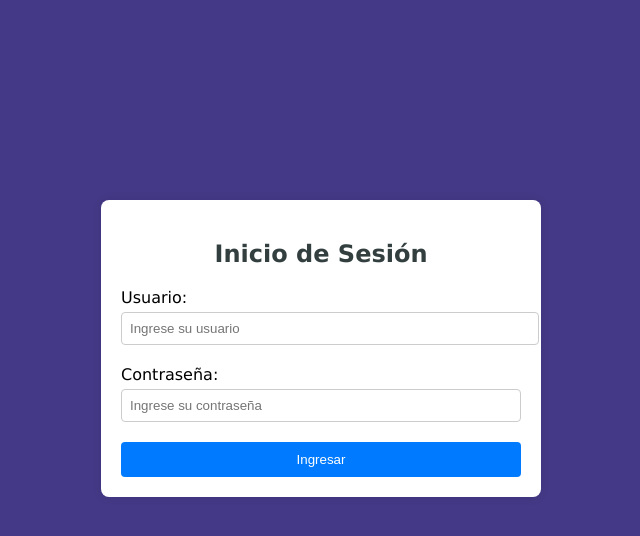
After one commit to BrayanStak/BrayanStak, a PHP site: page /formulario.html in a window 1280 px wide. The commit adds this page. Shown: the top 536 px of the page, without its empty margins (319-959 px from the left). Run offline with PHP 8.4, Linux system fonts and the light colour scheme.

Commit message:
Add files via upload

```diff
--- /dev/null
+++ b/estilo.css
@@ -0,0 +1,91 @@
+body {
+
+    background-color: #443986;
+    /* Establece el color de fondo del documento*/
+}
+
+.container {
+    background-color: #fff;
+    /* Establece el color de fondo del contenedor*/
+    max-width: 400px;
+    /* Establece el ancho del contenedor*/
+    max-height: 700px;
+    /* Establece el alto del contenedor*/
+    margin: 200px auto;
+    /* Establece la margen exterior del contenedor*/
+    padding: 20px;
+    /* Establece el espacio entre el contenido y el borde del elemento*/
+    border-radius: 8px;
+    /* Agrega el radio a las esquinas del contenedor*/
+    box-shadow: 0px 0px 10px rgba(0, 0, 0, 0.1);
+    /* Agrega sombra al contenedor*/
+}
+
+#titulo {
+    text-align: center;
+    /* centra el titulo*/
+    font-family: Verdana, Geneva, Tahoma, sans-serif;
+    /* cambia el tipo de letra*/
+    color: rgb(51, 63, 63);
+    /* Asigna color al titulo*/
+
+}
+
+.grupo {
+    margin-bottom: 20px;
+    /* Establece la margin inferior a cada grupo de formulario*/
+}
+
+.grupo label {
+    display: block;
+    /*Hace que las etiquetas de los campos de formulario sean bloques para que aparezcan en líneas separadas*/
+    margin-bottom: 5px;
+    /* Agrega un espacio inferior a cada etiqueta */
+    font-family: Verdana, Geneva, Tahoma, sans-serif;
+    /* Agrega un tipo de letra */
+}
+
+.grupo input[type="text"] {
+    /* editar el texto nombre de usuario */
+    width: 100%;
+    /* ajustar el ancho al 100 por ciento */
+    padding: 8px;
+    /* colocar padding de 8 px */
+    border-radius: 4px;
+    /* Agregaar un borde a las esquinas */
+    border: 1px solid #ccc;
+    /* colocar un borde */
+
+}
+
+.grupo input[type="password"] {
+    width: 100%;
+    padding: 8px;
+    border-radius: 4px;
+    border: 1px solid #ccc;
+    box-sizing: border-box;
+}
+
+button {
+    width: 100%;
+    /* Ajustar al ancho del container */
+    padding: 10px;
+    /* Agrega un espacio entre el contenido y el borde */
+    background-color: #007bff;
+    /* Asignar color azul */
+    color: #fff;
+    /* color letra en blanco */
+    border: none;
+    /* quitar bordes */
+    border-radius: 4px;
+    /* Agrega borde a las esquinas */
+    cursor: pointer;
+    /*colocar un puntero cuando el mouse este encima */
+    transition: background-color 0.3s ease;
+    /* Agrega una transicion */
+}
+
+button:hover {
+    background-color: #3182a8ff;
+    /* Agrega un cambio de color al botton cuando el puntero este sobre el */
+}
--- /dev/null
+++ b/formulario.html
@@ -0,0 +1,38 @@
+<!DOCTYPE html>
+<html lang="en">
+
+<head>
+    <meta charset="UTF-8">
+    <meta name="viewport" content="width=device-width, initial-scale=1.0">
+    <title>Formulario</title>
+    <link rel="stylesheet" href="estilo.css">
+</head>
+
+<body>
+
+    <div class="container">
+        <form>
+
+            <div id="titulo">
+                <h2>Inicio de Sesión</h2>
+            </div>
+
+            <div class="grupo">
+                <label for="usuario">Usuario:</label>
+                <input type="text" id="usuario" name="usuario" placeholder="Ingrese su usuario" required>
+            </div>
+
+            <div class="grupo">
+                <label for="contraseña">Contraseña:</label>
+                <input type="password" id="contraseña" name="contraseña" placeholder="Ingrese su contraseña" required>
+            </div>
+
+            <button type="submit">Ingresar</button>
+
+        </form>
+    </div>
+
+
+</body>
+
+</html>
--- /dev/null
+++ b/freddy/index.html
@@ -0,0 +1,5 @@
+<html>
+<body>
+<h1>XAMPP Freddy</h1>
+</body>
+</html>
```
Also changed, not shown: CLASE 1 HTML.txt (added, +89 -0 lines), ejemplo.html (added, +12 -0 lines), ejemplo1/index.php (+22 -21 lines), estilo1.css (added, +68 -0 lines), freddy/index2.php (added, +7 -0 lines), index.html (added, +100 -0 lines), 1 other file.
